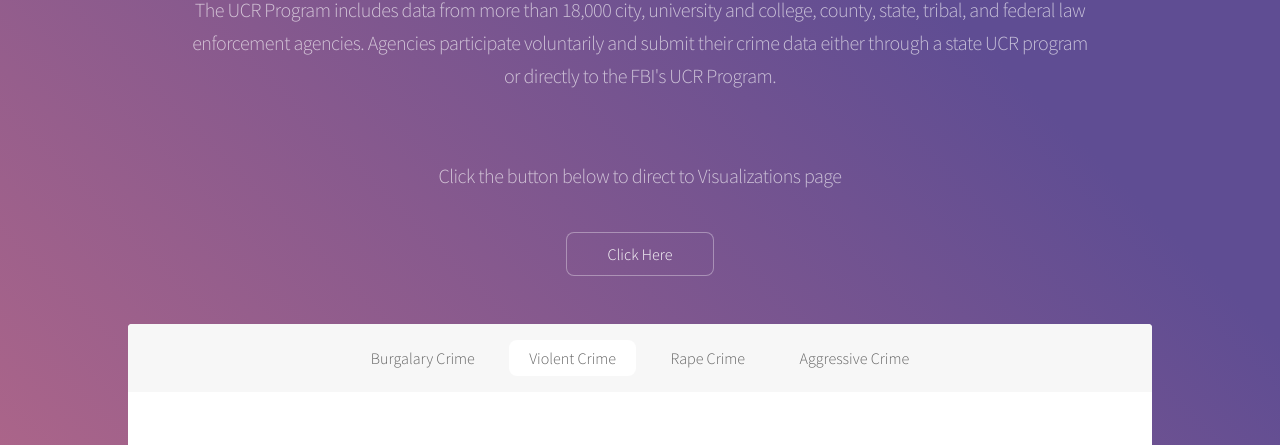
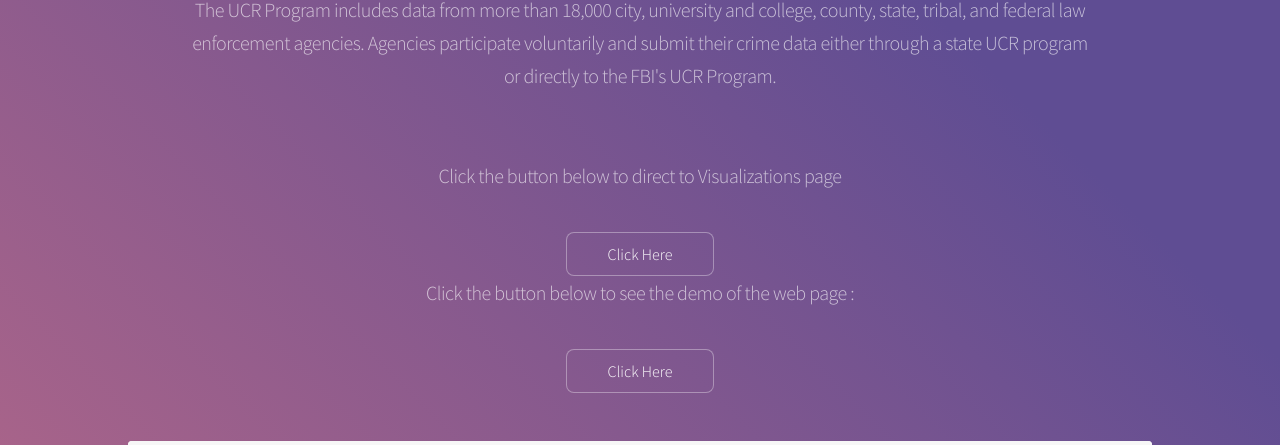
Before and after one commit to skshareef/testing_final, a plain HTML site: page index.html in a window 1280 px wide. Shown: the part 178-623 px from the top of the page. Drawn offline with Linux system fonts and the light colour scheme.

Commit message:
Update index.html

```diff
--- a/index.html
+++ b/index.html
@@ -29,6 +29,9 @@
 			<br>
 			<p>Click the button below to direct to Visualizations page</p>
 			<input type=button onClick="parent.location='base.html'"
+			value='Click Here'>
+
+			<p>Click the button below to see the demo of the web page : </p><input type=button onClick="parent.location='https://www.youtube.com/watch?v=IZ-Y3uzk_4o'"
 			value='Click Here'>
 		</header>
 
```
